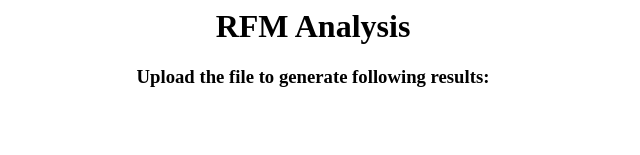
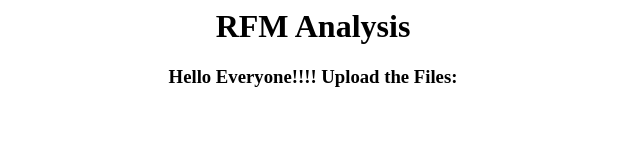
Before and after one commit to NishthaChaudhary/RFM-Analysis-Flask-CI-CD-AWS, a plain HTML site: page templates/index.html in a window 1280 px wide. Shown: the top 155 px of the page, without its empty margins (327-967 px from the left). Drawn offline with Linux system fonts and the light colour scheme.

Commit message:
Update index.html

```diff
--- a/templates/index.html
+++ b/templates/index.html
@@ -1,7 +1,7 @@
 <body>
   <center>
     <h1> RFM Analysis</h1>
-    <h3> Upload the file to generate following results: </h3>
+    <h3> Hello Everyone!!!! Upload the Files: </h3>
     <form class="" action="/data" method="post" target="_blank">
       <input type="file" name="csvfile" value="" vspace="50"><br>
       <input type="submit" name="" value="Generate Segment File" hspace="15">
```
